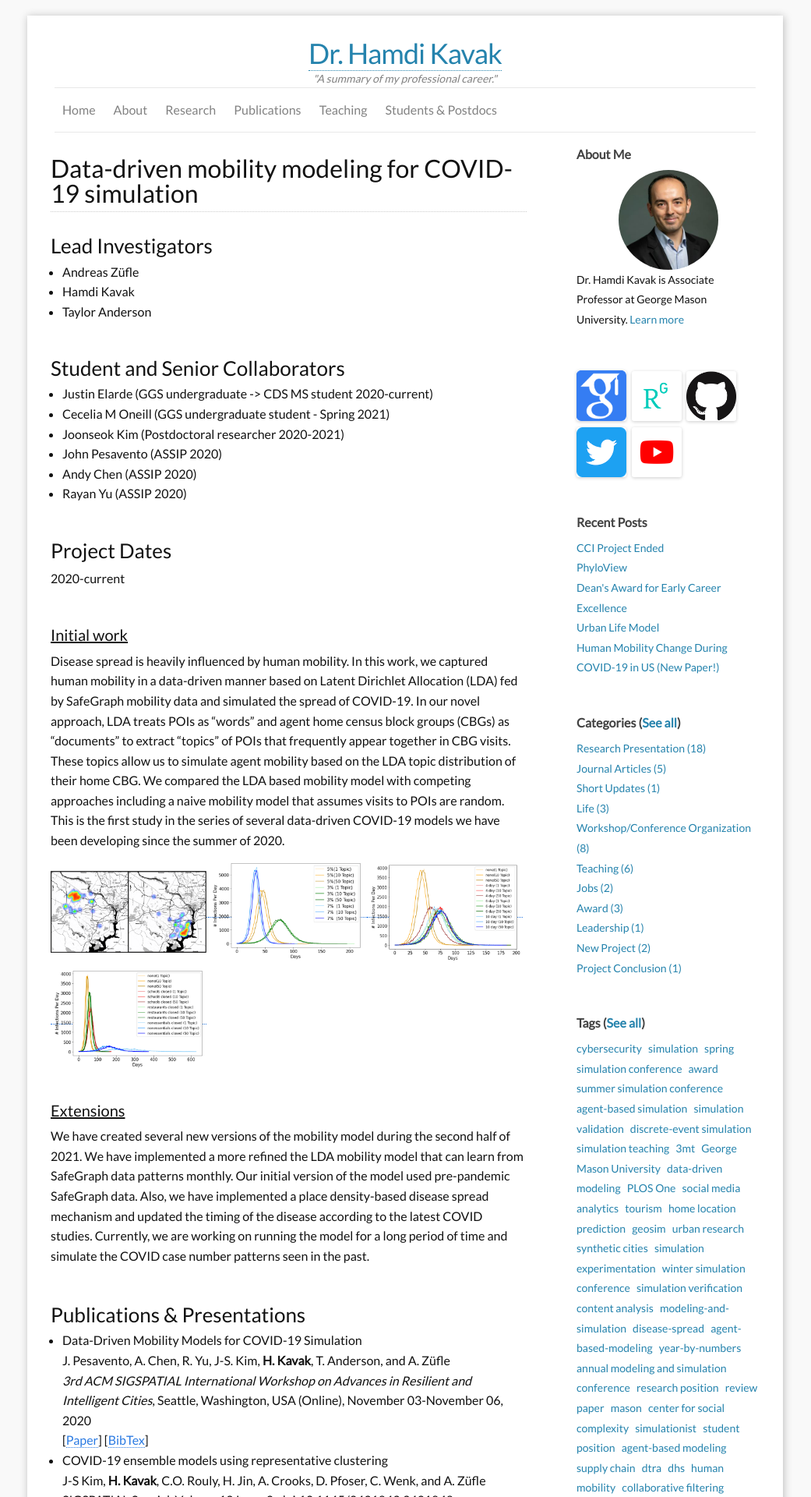
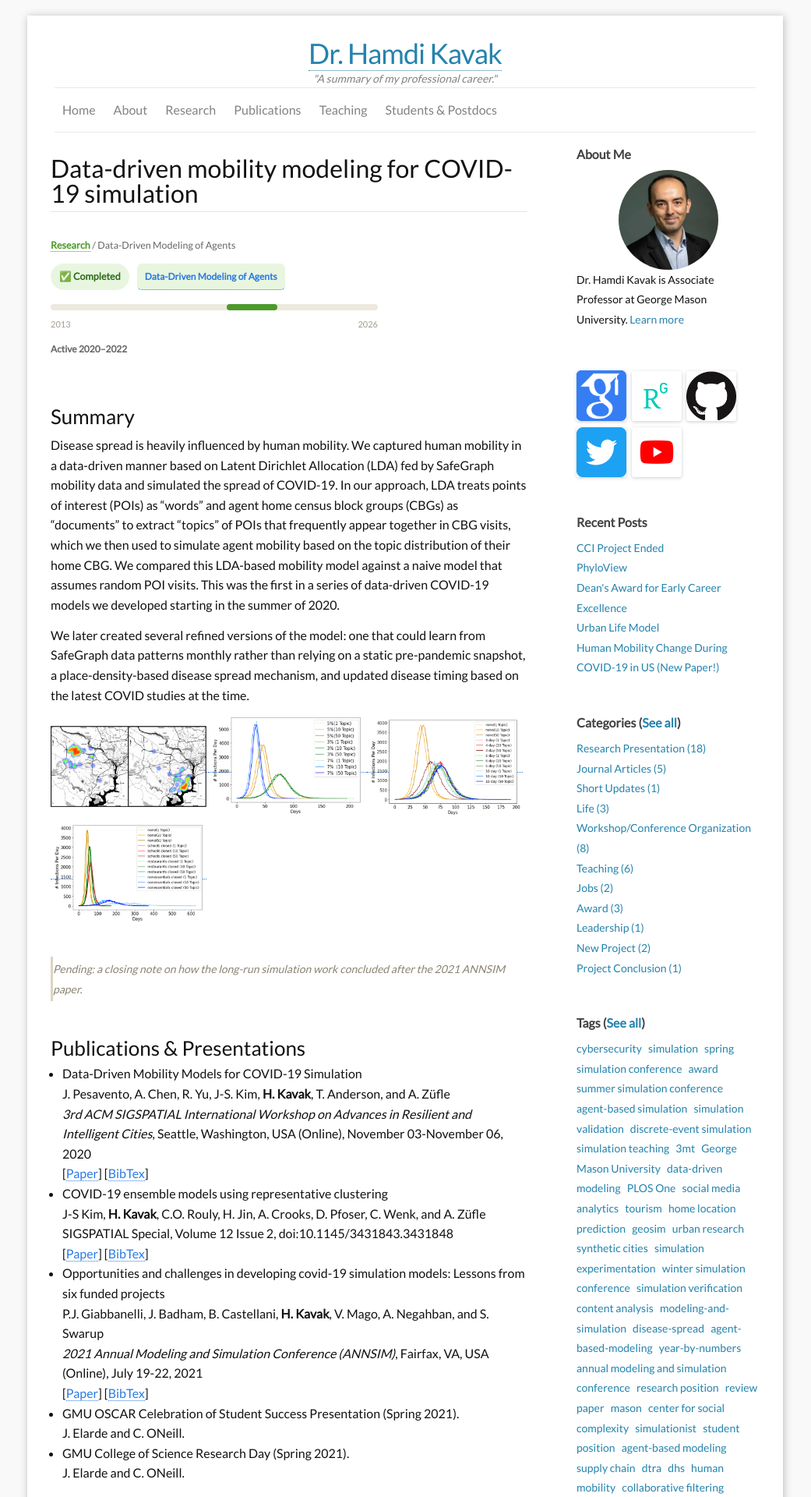
Before and after one commit to hamdikavak/hamdikavak.github.io, a Jekyll site: the page built from research/data-driven-mobility-covid-19.md, in a window 1280 px wide. Shown: the top 1920 px of the page at 78% size, without its empty margins (120-1161 px from the left). Built offline with Jekyll 4.4.1, drawn with Linux system fonts in a browser that asks for light colours; nearby versions of some CDN libraries; some of the changed text lies outside the part shown.

Commit message:
Rework COVID mobility project page as a trimmed, low-maintenance template
First real application of the "Option 1" redesign discussed for the
~15 research/*.md project pages: drop the hand-maintained Lead
Investigators / Collaborators list (team already shows up via bolded
author names in each publication citation) and replace the per-project
Funding bullet list with entries that show each award's actual PI,
co-PI roster, and Hamdi's specific role on it (Co-PI on NSF #2030685,
Senior Personnel on NSF #2109647 -- pulled from NSF's award search),
to avoid misattributing funding or leadership that belongs to someone
else.

Status and category badge are pulled live from _data/research.yml via
Liquid (where + first, both already proven safe in this Jekyll setup)
instead of being retyped on the page, so the two never drift apart --
flip the status in one place and every page that reads it follows.
Also flips this project's status to "completed" per Hamdi.

New reusable CSS (status/role pills, category tag, timeline strip,
pending-note style, funding list) added to css/other.css for reuse
when more project pages get this treatment.

This page's content is not final -- the old "currently working on a
long run..." sentence is replaced with a visible TODO placeholder
(same pattern as the METROPOL entry on the Research page) pending
Hamdi's actual wrap-up summary.

```diff
--- a/_data/research.yml
+++ b/_data/research.yml
@@ -26,7 +26,7 @@ categories:
 projects:
   - title: "Data-driven Mobility Modeling for COVID-19 Simulation"
     category: "Data-Driven Modeling of Agents"
-    status: "ongoing"
+    status: "completed"
     link: "/research/data-driven-mobility-covid-19/"
 
   - title: "Verification and Validation Framework for COVID-19 Models"
--- a/css/other.css
+++ b/css/other.css
@@ -9,3 +9,44 @@
 .accordion-content.active {
   display: block;
 }
+/* ---------- research project pages (trimmed template, Sep 2026) ---------- */
+.proj-crumb{font-size:12.5px; color:#666; margin-bottom:10px;}
+.proj-crumb a{color:#4c9a2a; text-decoration:none; font-weight:600;}
+
+.proj-pill-row{display:flex; align-items:center; gap:10px; flex-wrap:wrap; margin-bottom:18px;}
+.proj-pill{
+  display:inline-flex; align-items:center; gap:5px;
+  font-size:12.5px; font-weight:700; padding:4px 11px; border-radius:999px;
+}
+.proj-pill.done{background:#e8f6e0; color:#2f6b18;}
+.proj-pill.going{background:#fff1e0; color:#9a5b00;}
+.proj-pill.new{background:#e4edfb; color:#1a4f9c;}
+.proj-tag{
+  font-size:12px; font-weight:600; padding:4px 10px; border-radius:6px;
+  background:#e8f6e0; color:#4c9a2a; text-decoration:none;
+}
+
+.proj-timeline{margin:4px 0 22px; max-width:420px;}
+.proj-timeline-track{position:relative; height:8px; background:#eee9dd; border-radius:5px; overflow:hidden;}
+.proj-timeline-seg{position:absolute; top:0; bottom:0; border-radius:5px; background:#4c9a2a;}
+.proj-timeline-years{display:flex; justify-content:space-between; font-size:11px; color:#a39c8c; margin-top:5px;}
+.proj-timeline-label{font-size:12px; color:#666; margin-top:6px; font-weight:600;}
+
+.proj-pending{
+  border-left:3px solid #dcd4c0; padding-left:12px; color:#8b8474; font-style:italic; font-size:14px;
+}
+
+.proj-funding{list-style:none; margin:0; padding:0;}
+.proj-funding li{
+  padding:12px 0; border-top:1px solid #f0ece2; font-size:13.5px;
+  display:flex; justify-content:space-between; align-items:flex-start; gap:14px;
+}
+.proj-funding li:first-child{border-top:none;}
+.proj-fund-title{font-weight:600; color:#222; display:block; margin-bottom:3px;}
+.proj-fund-title a{color:#4c9a2a; font-weight:700; text-decoration:none;}
+.proj-fund-meta{color:#8b8474; font-size:12.5px;}
+.proj-role-pill{
+  flex-shrink:0; font-size:11px; font-weight:700; padding:4px 10px; border-radius:999px; white-space:nowrap;
+}
+.proj-role-pill.copi{background:#e4edfb; color:#1a4f9c;}
+.proj-role-pill.senior{background:#f3e8fb; color:#6a2a9c;}
--- a/research/data-driven-mobility-covid-19.md
+++ b/research/data-driven-mobility-covid-19.md
@@ -7,30 +7,33 @@ permalink: /research/data-driven-mobility-covid-19/
 ## {{page.title}}
 <hr/>
 
-### Lead Investigators
-- Andreas Züfle
-- Hamdi Kavak
-- Taylor Anderson
+{% assign proj = site.data.research.projects | where: "link", page.url | first -%}
+<div class="proj-crumb"><a href="{{ site.baseurl }}/research/">Research</a> / {{ proj.category }}</div>
+
+<div class="proj-pill-row">
+{% if proj.status == "completed" -%}
+<span class="proj-pill done">✅ Completed</span>
+{% elsif proj.status == "ongoing" -%}
+<span class="proj-pill going">🔄 Ongoing</span>
+{% elsif proj.status == "new" -%}
+<span class="proj-pill new">➕ New</span>
+{% endif -%}
+<a class="proj-tag" href="{{ site.baseurl }}/research/">{{ proj.category }}</a>
+</div>
+
+<div class="proj-timeline">
+  <div class="proj-timeline-track"><div class="proj-timeline-seg" style="left:53.8%; width:15.4%;"></div></div>
+  <div class="proj-timeline-years"><span>2013</span><span>2026</span></div>
+  <div class="proj-timeline-label">Active 2020&#8211;2022</div>
+</div>
 
 <br/>
 
-### Student and Senior Collaborators
-- Justin Elarde (GGS undergraduate -> CDS MS student 2020-current)
-- Cecelia M Oneill (GGS undergraduate student - Spring 2021)
-- Joonseok Kim (Postdoctoral researcher 2020-2021)
-- John Pesavento (ASSIP 2020)
-- Andy Chen (ASSIP 2020)
-- Rayan Yu (ASSIP 2020)
+### Summary
 
-<br/>
+Disease spread is heavily influenced by human mobility. We captured human mobility in a data-driven manner based on Latent Dirichlet Allocation (LDA) fed by SafeGraph mobility data and simulated the spread of COVID-19. In our approach, LDA treats points of interest (POIs) as "words" and agent home census block groups (CBGs) as "documents" to extract "topics" of POIs that frequently appear together in CBG visits, which we then used to simulate agent mobility based on the topic distribution of their home CBG. We compared this LDA-based mobility model against a naive model that assumes random POI visits. This was the first in a series of data-driven COVID-19 models we developed starting in the summer of 2020.
 
-### Project Dates
-2020-current
-
-<br/>
-
-#### <u>Initial work</u>
-Disease spread is heavily influenced by human mobility. In this work, we captured human mobility in a data-driven manner based on Latent Dirichlet Allocation (LDA) fed by SafeGraph mobility data and simulated the spread of COVID-19. In our novel approach, LDA treats POIs as "words" and agent home census block groups (CBGs) as "documents" to extract "topics" of POIs that frequently appear together in CBG visits. These topics allow us to simulate agent mobility based on the LDA topic distribution of their home CBG. We compared the LDA based mobility model with competing approaches including a naive mobility model that assumes visits to POIs are random. This is the first study in the series of several data-driven COVID-19 models we have been developing since the summer of 2020.
+We later created several refined versions of the model: one that could learn from SafeGraph data patterns monthly rather than relying on a static pre-pandemic snapshot, a place-density-based disease spread mechanism, and updated disease timing based on the latest COVID studies at the time.
 
 <div id="dd-covid-gallery">
 
@@ -50,12 +53,8 @@ Disease spread is heavily influenced by human mobility. In this work, we capture
 </div>
 <br/>
 
-#### <u>Extensions</u>
-We have created several new versions of the mobility model during the second half of 2021.
-We have implemented a more refined the LDA mobility model that can learn from SafeGraph data patterns monthly.
-Our initial version of the model used pre-pandemic SafeGraph data.
-Also, we have implemented a place density-based disease spread mechanism and updated the timing of the disease according to the latest COVID studies.
-Currently, we are working on running the model for a long period of time and simulate the COVID case number patterns seen in the past.
+<!-- TODO(Hamdi): replace this placeholder with how the long-run simulation work actually concluded after the 2021 ANNSIM paper. -->
+<p class="proj-pending">Pending: a closing note on how the long-run simulation work concluded after the 2021 ANNSIM paper.</p>
 
 <br/>
 
@@ -84,12 +83,27 @@ Currently, we are working on running the model for a long period of time and sim
 <br/>
 
 ### Funding
-- [NSF Award #2030685](https://www.nsf.gov/awardsearch/showAward?AWD_ID=2030685)
-- [NSF Award #2109647](https://www.nsf.gov/awardsearch/showAward?AWD_ID=2109647)
+
+<ul class="proj-funding">
+  <li>
+    <div>
+      <span class="proj-fund-title"><a href="https://www.nsf.gov/awardsearch/showAward?AWD_ID=2030685" target="_blank" rel="noopener">NSF #2030685</a> &#8212; RAPID: An Ensemble Approach to Combine Predictions from COVID-19 Simulations</span>
+      <span class="proj-fund-meta">PI: Taylor M. Anderson (GMU) &middot; Co-PIs: Andreas Z&uuml;fle, Hamdi Kavak &middot; 2020&#8211;2021</span>
+    </div>
+    <span class="proj-role-pill copi">Co-PI</span>
+  </li>
+  <li>
+    <div>
+      <span class="proj-fund-title"><a href="https://www.nsf.gov/awardsearch/showAward?AWD_ID=2109647" target="_blank" rel="noopener">NSF #2109647</a> &#8212; Data-Driven Modeling to Improve Understanding of Human Behavior, Mobility, and Disease Spread</span>
+      <span class="proj-fund-meta">PI: Taylor M. Anderson (GMU) &middot; Co-PIs: Sean Luke, Dieter Pfoser, Amira Roess, Andreas Z&uuml;fle &middot; 2021&#8211;2027</span>
+    </div>
+    <span class="proj-role-pill senior">Senior Personnel</span>
+  </li>
+</ul>
 
 <hr/>
 
-*Last updated on Jan 27, 2022.*
+*Last updated on Sep 23, 2026.*
 
 <script>
 	  lightGallery(document.getElementById('dd-covid-gallery'), {
```
